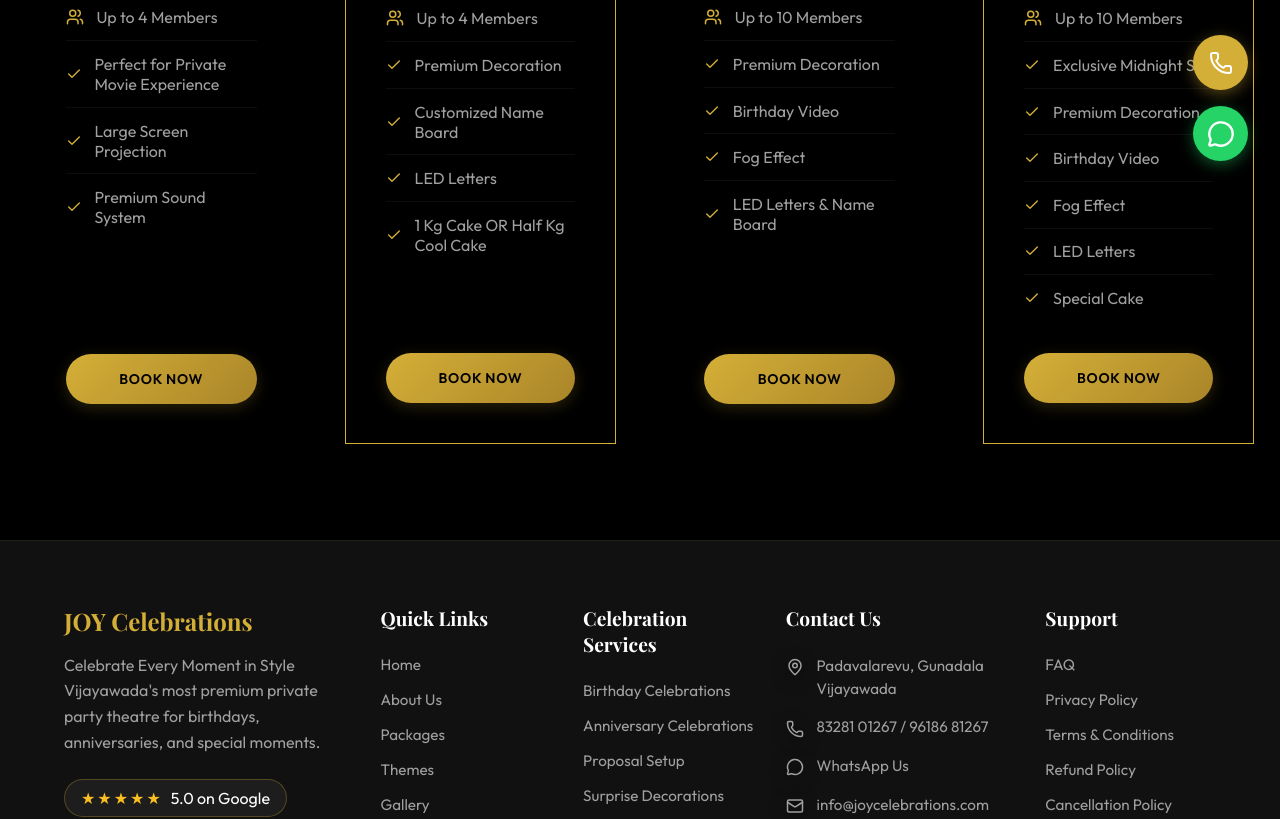
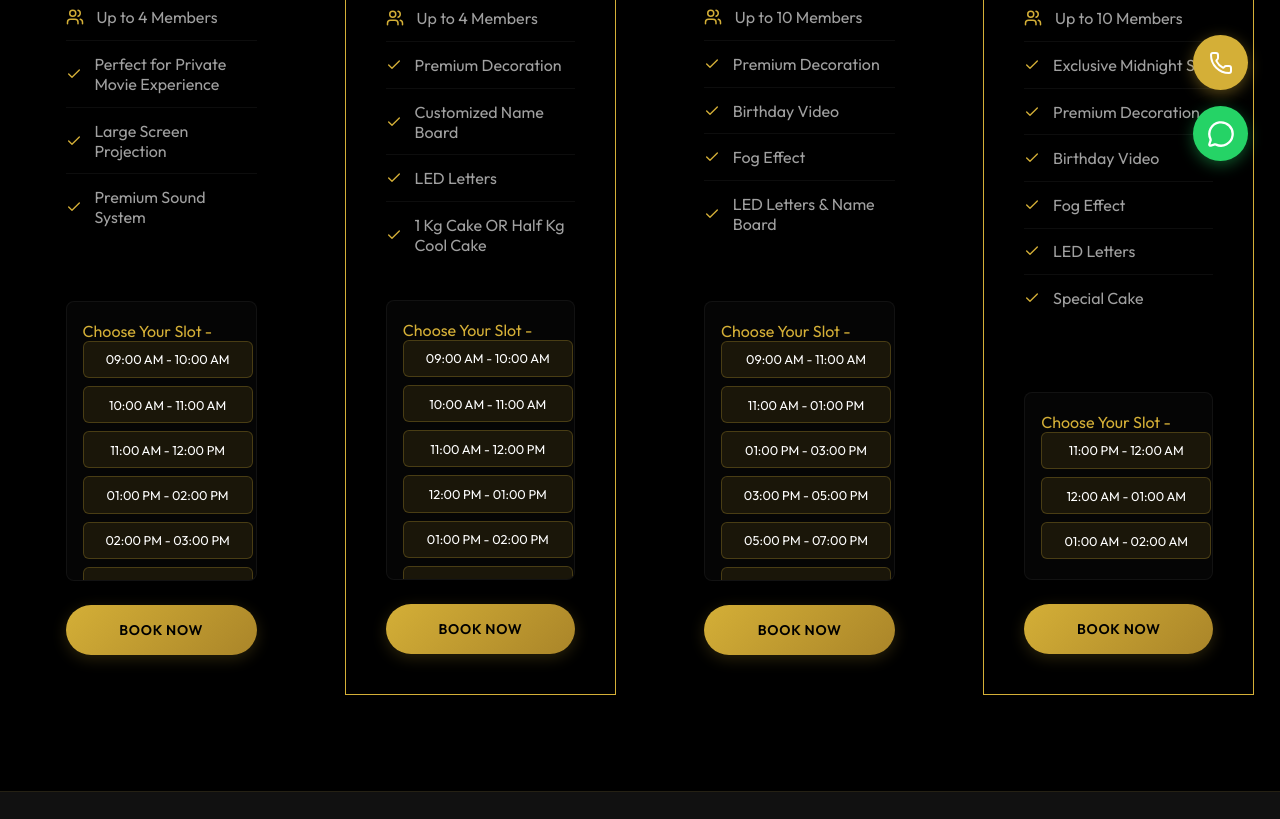
Before and after one commit to geethikaparvatham/Joy_celebrations, a Next.js app: page /packages in a window 1280 px wide. Shown: the part 607-1426 px from the top of the page. Built offline with nearby package versions, Linux system fonts and the light colour scheme; no server answers; the database is empty.

Commit message:
Implement slot rendering and selection in the public packages page

```diff
--- /dev/null
+++ b/src/app/packages/layout.tsx
@@ -0,0 +1,15 @@
+import type { Metadata } from 'next';
+
+export const metadata: Metadata = {
+  title: 'Premium Celebration Packages in Vijayawada',
+  description: 'Explore our budget-friendly birthday packages and romantic date night options at JOY Celebrations, Vijayawada’s top private party theatre.',
+  keywords: ['Budget-Friendly Birthday Packages Vijayawada', 'Romantic Date Night Vijayawada', 'Private Party Packages', 'Joy Celebrations Packages'],
+};
+
+export default function PackagesLayout({
+  children,
+}: {
+  children: React.ReactNode;
+}) {
+  return <>{children}</>;
+}
--- a/src/app/packages/page.tsx
+++ b/src/app/packages/page.tsx
@@ -1,26 +1,44 @@
+"use client";
+
+import { useState, useEffect } from "react";
+import { collection, onSnapshot } from "firebase/firestore";
+import { db } from "../../lib/firebase";
 import Link from "next/link";
-import { Check, Clock, Users, PlusCircle } from "lucide-react";
+import { Check, Clock, Users } from "lucide-react";
 import styles from "./page.module.css";
-import type { Metadata } from 'next';
 
-export const metadata: Metadata = {
-  title: 'Premium Celebration Packages in Vijayawada',
-  description: 'Explore our budget-friendly birthday packages and romantic date night options at JOY Celebrations, Vijayawada’s top private party theatre.',
-  keywords: ['Budget-Friendly Birthday Packages Vijayawada', 'Romantic Date Night Vijayawada', 'Private Party Packages', 'Joy Celebrations Packages'],
+type Plan = {
+  id: string;
+  name: string;
+  price: number;
+  duration: string;
+  members: string;
+  features: string[];
+  timings: string[];
+  bookedSlots?: string[];
+  isPopular?: boolean;
+  isMidnight?: boolean;
 };
 
-const packages = [
+export default function PackagesPage() {
+  const defaultPlans: Plan[] = [
     {
       id: "plan-1",
       name: "PLAN 1",
       price: 599,
       duration: "1 Hour",
       members: "Up to 4 Members",
-    features: [
-      "Perfect for Private Movie Experience",
-      "Large Screen Projection",
-      "Premium Sound System",
-    ]
+      features: ["Perfect for Private Movie Experience", "Large Screen Projection", "Premium Sound System"],
+      timings: [
+        "09:00 AM - 10:00 AM", "10:00 AM - 11:00 AM", "11:00 AM - 12:00 PM", "12:00 PM - 01:00 PM",
+        "01:00 PM - 02:00 PM", "02:00 PM - 03:00 PM", "03:00 PM - 04:00 PM", "04:00 PM - 05:00 PM",
+        "05:00 PM - 06:00 PM", "06:00 PM - 07:00 PM", "07:00 PM - 08:00 PM", "08:00 PM - 09:00 PM",
+        "09:00 PM - 10:00 PM", "10:00 PM - 11:00 PM", "11:00 PM - 12:00 AM", "12:00 AM - 01:00 AM",
+        "01:00 AM - 02:00 AM"
+      ],
+      bookedSlots: ["12:00 PM - 01:00 PM", "06:00 PM - 07:00 PM"],
+      isPopular: false,
+      isMidnight: false
     },
     {
       id: "plan-2",
@@ -28,13 +46,17 @@ const packages = [
       price: 1300,
       duration: "1 Hour",
       members: "Up to 4 Members",
+      features: ["Premium Decoration", "Customized Name Board", "LED Letters", "1 Kg Cake OR Half Kg Cool Cake"],
+      timings: [
+        "09:00 AM - 10:00 AM", "10:00 AM - 11:00 AM", "11:00 AM - 12:00 PM", "12:00 PM - 01:00 PM",
+        "01:00 PM - 02:00 PM", "02:00 PM - 03:00 PM", "03:00 PM - 04:00 PM", "04:00 PM - 05:00 PM",
+        "05:00 PM - 06:00 PM", "06:00 PM - 07:00 PM", "07:00 PM - 08:00 PM", "08:00 PM - 09:00 PM",
+        "09:00 PM - 10:00 PM", "10:00 PM - 11:00 PM", "11:00 PM - 12:00 AM", "12:00 AM - 01:00 AM",
+        "01:00 AM - 02:00 AM"
+      ],
+      bookedSlots: ["02:00 PM - 03:00 PM", "08:00 PM - 09:00 PM"],
       isPopular: true,
-    features: [
-      "Premium Decoration",
-      "Customized Name Board",
-      "LED Letters",
-      "1 Kg Cake OR Half Kg Cool Cake",
-    ]
+      isMidnight: false
     },
     {
       id: "plan-3",
@@ -42,12 +64,15 @@ const packages = [
       price: 2500,
       duration: "2 Hours",
       members: "Up to 10 Members",
-    features: [
-      "Premium Decoration",
-      "Birthday Video",
-      "Fog Effect",
-      "LED Letters & Name Board",
-    ]
+      features: ["Premium Decoration", "Birthday Video", "Fog Effect", "LED Letters & Name Board"],
+      timings: [
+        "09:00 AM - 11:00 AM", "11:00 AM - 01:00 PM", "01:00 PM - 03:00 PM", "03:00 PM - 05:00 PM",
+        "05:00 PM - 07:00 PM", "07:00 PM - 09:00 PM", "09:00 PM - 11:00 PM", "11:00 PM - 01:00 AM",
+        "12:00 AM - 02:00 AM"
+      ],
+      bookedSlots: ["07:00 PM - 09:00 PM"],
+      isPopular: false,
+      isMidnight: false
     },
     {
       id: "plan-4",
@@ -55,19 +80,38 @@ const packages = [
       price: 2500,
       duration: "1 Hour",
       members: "Up to 10 Members",
-    isMidnight: true,
-    features: [
-      "Exclusive Midnight Slot",
-      "Premium Decoration",
-      "Birthday Video",
-      "Fog Effect",
-      "LED Letters",
-      "Special Cake",
-    ]
+      features: ["Exclusive Midnight Slot", "Premium Decoration", "Birthday Video", "Fog Effect", "LED Letters", "Special Cake"],
+      timings: ["11:00 PM - 12:00 AM", "12:00 AM - 01:00 AM", "01:00 AM - 02:00 AM"],
+      bookedSlots: [],
+      isPopular: false,
+      isMidnight: true
     }
   ];
 
-export default function PackagesPage() {
+  const [plans, setPlans] = useState<Plan[]>(defaultPlans);
+  const [selectedSlots, setSelectedSlots] = useState<Record<string, string>>({});
+
+  useEffect(() => {
+    const unsubscribe = onSnapshot(collection(db, "plans"), (snapshot) => {
+      if (!snapshot.empty) {
+        const fetchedPlans = snapshot.docs.map(doc => ({
+          id: doc.id,
+          ...doc.data()
+        })) as Plan[];
+        setPlans(fetchedPlans);
+      }
+    });
+
+    return () => unsubscribe();
+  }, []);
+
+  const handleSelectSlot = (planId: string, slot: string) => {
+    setSelectedSlots(prev => ({
+      ...prev,
+      [planId]: prev[planId] === slot ? "" : slot
+    }));
+  };
+
   return (
     <div className={styles.container}>
       <div className={styles.header}>
@@ -78,7 +122,9 @@ export default function PackagesPage() {
       </div>
 
       <div className={styles.grid}>
-        {packages.map((pkg) => (
+        {plans.map((pkg) => {
+          const selectedSlot = selectedSlots[pkg.id];
+          return (
             <div key={pkg.id} className={`${styles.card} ${pkg.isMidnight ? styles.midnightCard : ''} ${pkg.isPopular ? styles.popularCard : ''}`}>
               {pkg.isMidnight && <div className={styles.midnightBadge}>MIDNIGHT</div>}
 
@@ -104,38 +150,97 @@ export default function PackagesPage() {
                 ))}
               </ul>
 
-            <Link href={`/book-now?package=${pkg.id}`} className={`btn-primary ${styles.bookBtn}`}>
+              {((pkg.timings && pkg.timings.length > 0) || (pkg.bookedSlots && pkg.bookedSlots.length > 0)) && (
+                <div style={{
+                  marginBottom: '1.5rem',
+                  padding: '1.2rem 1rem',
+                  background: 'rgba(255,255,255,0.02)',
+                  border: '1px solid rgba(255,255,255,0.05)',
+                  borderRadius: '8px',
+                  maxHeight: '280px',
+                  overflowY: 'auto'
+                }}>
+                  {pkg.timings && pkg.timings.filter(t => !pkg.bookedSlots?.includes(t)).length > 0 && (
+                    <>
+                      <p className="text-sm font-bold mb-3" style={{ color: 'var(--accent-gold)', textAlign: 'left' }}>Choose Your Slot -</p>
+                      <div style={{
+                        display: 'grid',
+                        gridTemplateColumns: 'repeat(auto-fill, minmax(170px, 1fr))',
+                        gap: '0.5rem',
+                        marginBottom: pkg.bookedSlots && pkg.bookedSlots.length > 0 ? '1.5rem' : '0'
+                      }}>
+                        {pkg.timings.filter(t => !pkg.bookedSlots?.includes(t)).map((time, idx) => {
+                          const isSelected = selectedSlot === time;
+                          return (
+                            <span
+                              key={`avail-${idx}`}
+                              onClick={() => handleSelectSlot(pkg.id, time)}
+                              style={{
+                                background: isSelected ? 'var(--accent-gold)' : 'rgba(212,175,55,0.1)',
+                                border: isSelected ? '1px solid var(--accent-gold)' : '1px solid rgba(212,175,55,0.25)',
+                                padding: '0.6rem 0.5rem',
+                                borderRadius: '6px',
+                                fontSize: '0.8rem',
+                                color: isSelected ? 'var(--bg-primary)' : 'var(--text-primary)',
+                                textAlign: 'center',
+                                whiteSpace: 'nowrap',
+                                cursor: 'pointer',
+                                transition: 'all 0.2s ease',
+                                fontWeight: isSelected ? 'bold' : 'normal'
+                              }}
+                            >
+                              {time}
+                            </span>
+                          );
+                        })}
+                      </div>
+                    </>
+                  )}
+
+                  {pkg.bookedSlots && pkg.bookedSlots.length > 0 && (
+                    <>
+                      <p className="text-sm font-bold mb-3 mt-2" style={{ color: '#EF4444', textAlign: 'left' }}>Booked Slots -</p>
+                      <div style={{
+                        display: 'grid',
+                        gridTemplateColumns: 'repeat(auto-fill, minmax(170px, 1fr))',
+                        gap: '0.5rem'
+                      }}>
+                        {pkg.bookedSlots.map((time, idx) => (
+                          <span
+                            key={`booked-${idx}`}
+                            style={{
+                              background: 'rgba(255,255,255,0.03)',
+                              border: '1px solid rgba(255,255,255,0.08)',
+                              padding: '0.6rem 0.5rem',
+                              borderRadius: '6px',
+                              fontSize: '0.8rem',
+                              color: '#666',
+                              textAlign: 'center',
+                              textDecoration: 'line-through',
+                              opacity: 0.6,
+                              whiteSpace: 'nowrap',
+                              cursor: 'not-allowed'
+                            }}
+                          >
+                            {time}
+                          </span>
+                        ))}
+                      </div>
+                    </>
+                  )}
+                </div>
+              )}
+
+              <Link
+                href={`/book-now?package=${pkg.id}${selectedSlot ? `&slot=${encodeURIComponent(selectedSlot)}` : ''}`}
+                className={`btn-primary ${styles.bookBtn}`}
+              >
                 BOOK NOW
               </Link>
             </div>
-        ))}
+          );
+        })}
       </div>
-      <script
-        type="application/ld+json"
-        dangerouslySetInnerHTML={{
-          __html: JSON.stringify({
-            "@context": "https://schema.org",
-            "@type": "ItemList",
-            "itemListElement": packages.map((pkg, index) => ({
-              "@type": "ListItem",
-              "position": index + 1,
-              "item": {
-                "@type": "Service",
-                "name": pkg.name,
-                "provider": {
-                  "@type": "LocalBusiness",
-                  "name": "JOY Celebrations"
-                },
-                "offers": {
-                  "@type": "Offer",
-                  "price": pkg.price,
-                  "priceCurrency": "INR"
-                }
-              }
-            }))
-          })
-        }}
-      />
     </div>
   );
 }
```
Lines whose indentation alone changed are shown as unchanged.
